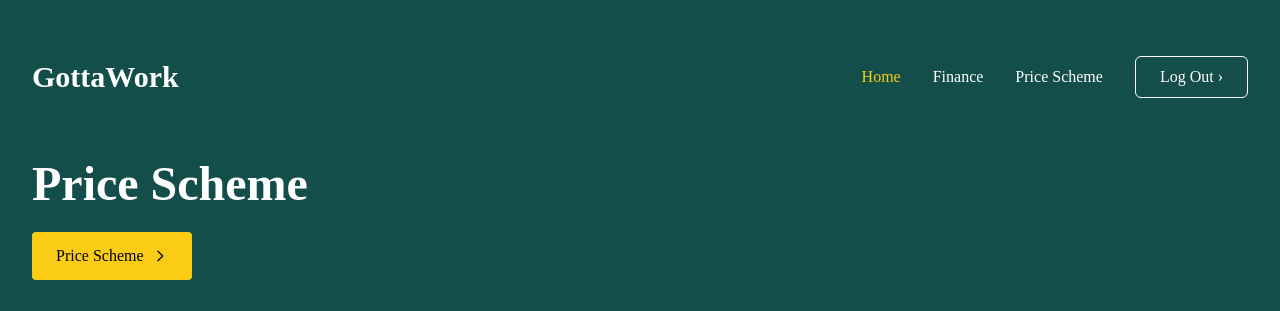
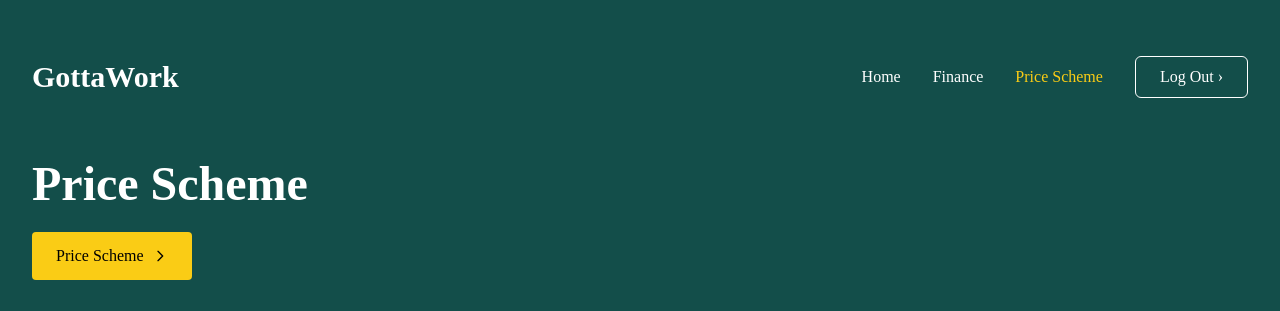
Before and after one commit to fernando-FTD/GottaWork, a PHP site: page /manager_skematarif.php in a window 1280 px wide. Shown: the top 311 px of the page. Run offline with PHP 8.4, Linux system fonts and the light colour scheme; a user stored in the database is signed in; data comes from the database, SQL or seed files in the repository; some libraries are stand-ins or nearby versions.

Commit message:
manager_skematarif.php

```diff
--- a/manager_skematarif.php
+++ b/manager_skematarif.php
@@ -60,9 +60,9 @@ function getImageURL($title) {
   <nav class="absolute w-full py-6 px-8 flex justify-between items-center z-10">
     <a href="manager_homepage.php" class="text-white text-3xl font-bold">GottaWork</a>
     <div class="flex items-center space-x-8">
-      <a href="manager_homepage.php" class="text-yellow-400 hover:text-yellow-500 transition-colors">Home</a>
+      <a href="manager_homepage.php"  class="text-white hover:text-yellow-400 transition-colors">Home</a>
       <a href="pendapatan.html" class="text-white hover:text-yellow-400 transition-colors">Finance</a>
-      <a href="manager_skematarif.php" class="text-white hover:text-yellow-400 transition-colors">Price Scheme</a>
+      <a href="manager_skematarif.php" class="text-yellow-400 hover:text-yellow-500 transition-colors">Price Scheme</a>
       <a href="login.php" class="border border-white text-white px-6 py-2 rounded-md hover:bg-white hover:bg-opacity-10">Log Out ›</a>
     </div>
   </nav>
```
